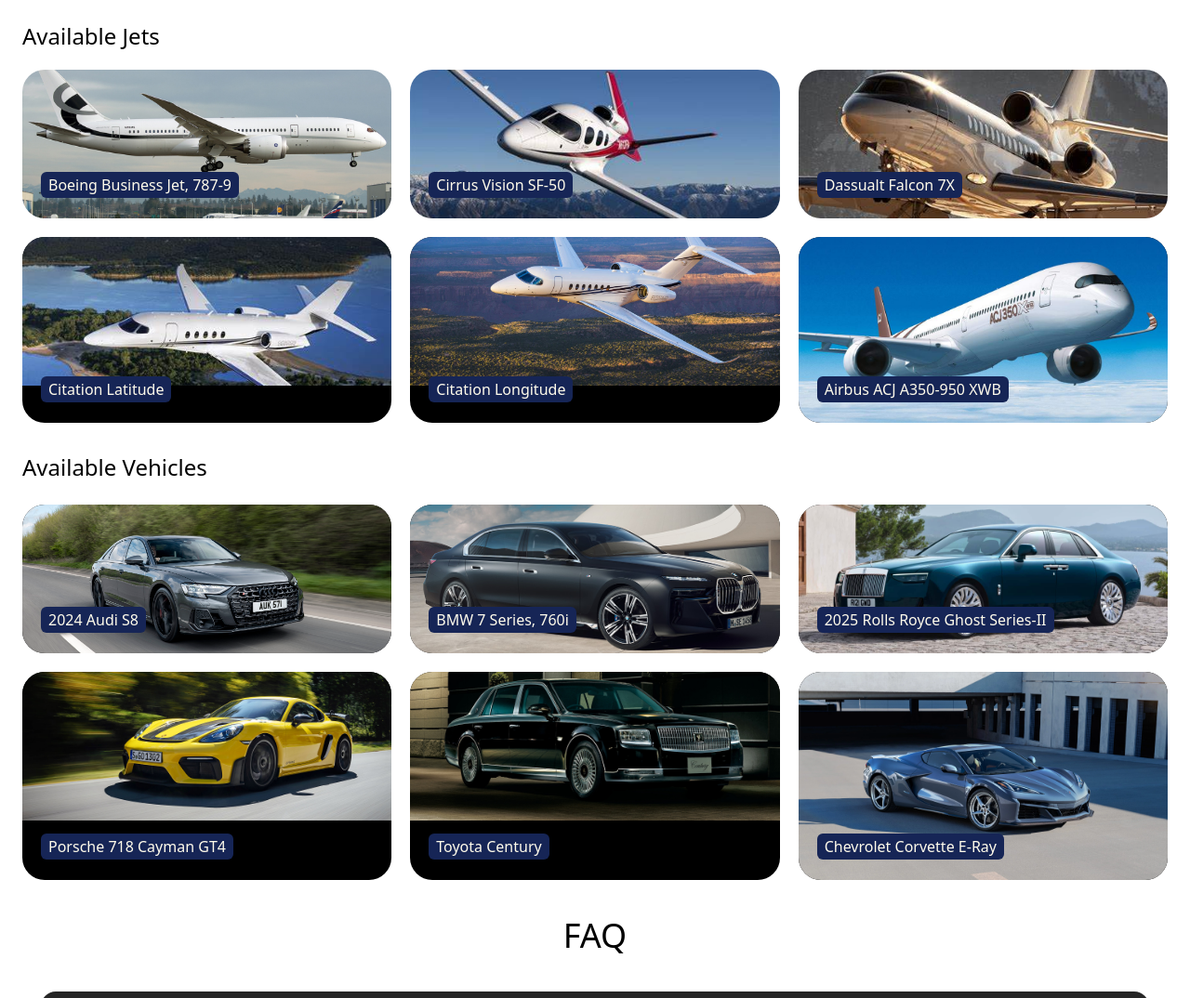
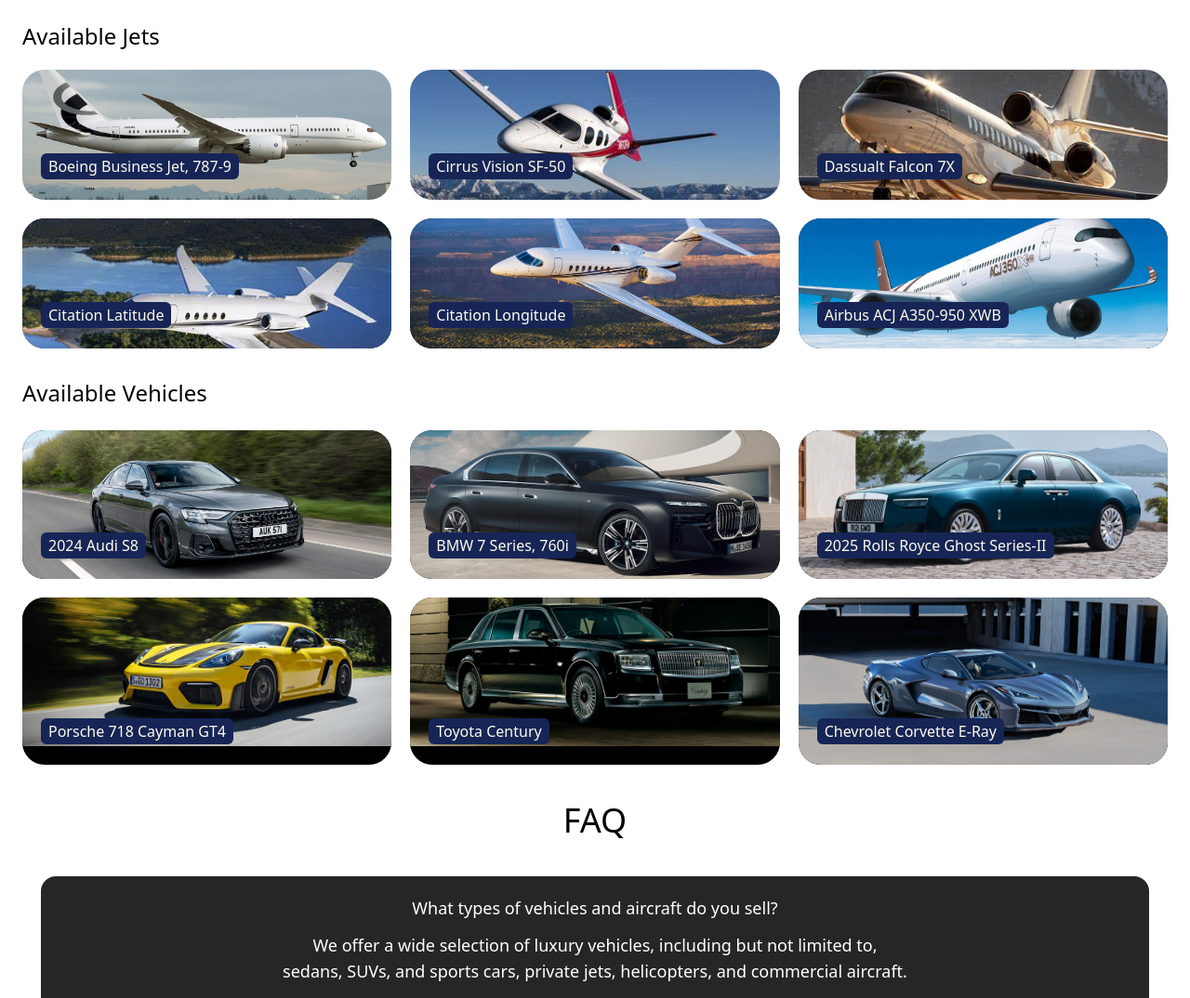
Before and after one commit to AayanShaikh007/thehangar, a website: page index.html in a window 1280 px wide. Shown: the part 893-1967 px from the top of the page at 93% size. Drawn offline with nearby package versions, Linux system fonts and the light colour scheme.

Commit message:
yeyeyeyeyey

```diff
--- a/index.html
+++ b/index.html
@@ -55,21 +55,21 @@
         </div>
     </div>
 
-    <div id="jets" class="p-6"> <!-- start of available jets -->
+    <div id="jets" class="p-6 container mx-auto"> <!-- start of available jets -->
         <h2 class="text-2xl py-5"> Available Jets </h2>
         <div class="grid grid-cols-1 md:grid-cols-3 gap-5">
-            <div class="bg-black rounded-3xl text-amber-50 overflow-hidden relative">
+            <div class="bg-black rounded-3xl text-amber-50 overflow-hidden relative max-h-35">
                 <img
                 src="assets/787BBJ.jpg"
                 alt="787bbj"
-                class="w-full max-h-40 object-cover transition-transform duration-300 hover:scale-105">
+                class="w-full max-h-40 object-cover transition-transform duration-300 hover:scale-105 ">
 
                 <div class="absolute bottom-0.5 p-5">
                     <div class="bg-blue-950 rounded-md p-0.5 px-2">Boeing Business Jet, 787-9</div>
                 </div>
             </div>
 
-            <div class="bg-black rounded-3xl text-amber-50 overflow-hidden relative">
+            <div class="bg-black rounded-3xl text-amber-50 overflow-hidden relative max-h-35">
                 <img
                 src="assets/cirrusvisionsf50.jpg"
                 alt="cirrusvisionsf50"
@@ -80,7 +80,7 @@
                 </div>
             </div>
 
-            <div class="bg-black rounded-3xl text-amber-50 overflow-hidden relative">
+            <div class="max-h-35 bg-black rounded-3xl text-amber-50 overflow-hidden relative">
                 <img
                 src="assets/dassualtfalcon7x.jpg"
                 alt="dassualtfalcon7x"
@@ -91,7 +91,7 @@
                 </div>
             </div>
 
-            <div class="bg-black rounded-3xl text-amber-50 overflow-hidden relative">
+            <div class="max-h-35 bg-black rounded-3xl text-amber-50 overflow-hidden relative">
                 <img
                 src="assets/citationlatitude.jpg"
                 alt="citationlatitude"
@@ -102,7 +102,7 @@
                 </div>
             </div>
 
-            <div class="bg-black rounded-3xl text-amber-50 overflow-hidden relative">
+            <div class= " max-h-35 bg-black rounded-3xl text-amber-50 overflow-hidden relative">
                 <img
                 src="assets/citationlongitude.jpg"
                 alt="citationlongitude"
@@ -113,7 +113,7 @@
                 </div>
             </div>
 
-            <div class="bg-black rounded-3xl text-amber-50 overflow-hidden relative">
+            <div class="max-h-35 bg-black rounded-3xl text-amber-50 overflow-hidden relative">
                 <img
                 src="assets/acj350_xwb.webp"
                 alt="acj350_xwb"
@@ -126,7 +126,7 @@
     </div>   <!-- end of available jets -->
 
 
-    <div id="cars" class="p-0"> <!-- start of available cars -->
+    <div id="cars" class="p-0 container"> <!-- start of available cars -->
         <h2 class="text-2xl pt-8 pb-6"> Available Vehicles </h2>
         <div class="grid grid-cols-1 md:grid-cols-3 gap-5">
             <div class="bg-black rounded-3xl text-amber-50 overflow-hidden relative">
@@ -144,7 +144,7 @@
                 <img
                 src="assets/bmw7series.jpg"
                 alt="bmw7series"
-                class="w-full max-h-40 object-cover transition-transform duration-300 hover:scale-105">
+                class="w-full max-h-40 object-cover transition-transform duration-300 hover:scale-105 max-h-35">
 
                 <div class="absolute bottom-0.5 p-5">
                     <div class="bg-blue-950 rounded-md p-0.5 px-2">BMW 7 Series, 760i</div>
@@ -162,18 +162,18 @@
                 </div>
             </div>
 
-            <div class="bg-black rounded-3xl text-amber-50 overflow-hidden relative">
+            <div class="bg-black rounded-3xl text-amber-50 overflow-hidden relative max-h-45">
                 <img
                 src="assets/718gt4.jpg"
                 alt="718gt4"
-                class="w-full max-h-40 object-cover transition-transform duration-300 hover:scale-105">
+                class="w-full max-h-40 object-cover transition-transform duration-300 hover:scale-105 max-h-35">
 
                 <div class="absolute bottom-0.5 p-5">
                     <div class="bg-blue-950 rounded-md p-0.5 px-2">Porsche 718 Cayman GT4</div>
                 </div>
             </div>
 
-            <div class="bg-black rounded-3xl text-amber-50 overflow-hidden relative">
+            <div class="bg-black rounded-3xl text-amber-50 overflow-hidden relative max-h-45">
                 <img
                 src="assets/century.jpg"
                 alt="century"
@@ -184,7 +184,7 @@
                 </div>
             </div>
 
-            <div class="bg-black rounded-3xl text-amber-50 overflow-hidden relative">
+            <div class="bg-black rounded-3xl text-amber-50 overflow-hidden relative max-h-45">
                 <img
                 src="assets/corvetteeray.webp"
                 alt="corvetteeray"
@@ -197,7 +197,7 @@
     </div>   <!-- end of available cars -->
 
     <section id="questions">
-        <h1 class="text-4xl text-center pt-10 pb-5">FAQ</h1>
+        <h1 class="text-4xl text-center container pt-10 pb-5">FAQ</h1>
 
         <div class="flex justify-center items-center m-5">
             <div class="bg-neutral-800 rounded-2xl p-5">
@@ -236,7 +236,7 @@
 
     </section>
 
-    <section id="about">
+    <section id="about" class="container">
         <h1 class="text-4xl text-center pt-10 pb-5">About Us</h1>
         <div class="bg-amber-400 rounded-3xl overflow-hidden">
 
@@ -258,7 +258,7 @@
         </div>
     </section>
 
-    <section id="contact us">
+    <section id="contact us" class="container">
         <h1 class="text-4xl text-center pt-10 pb-5">Submit an Inquiry</h1>
         <div class="">
             <div>
@@ -284,7 +284,7 @@
         </div>
     </section>
 
-    <footer class="m-10 md:*pt-10">
+    <footer class="m-10 md:*pt-10 container">
         <div class="grid  md:grid-cols-3">
             <div class="md: py-5">
                 <h3>The Hangar</h3>
```
